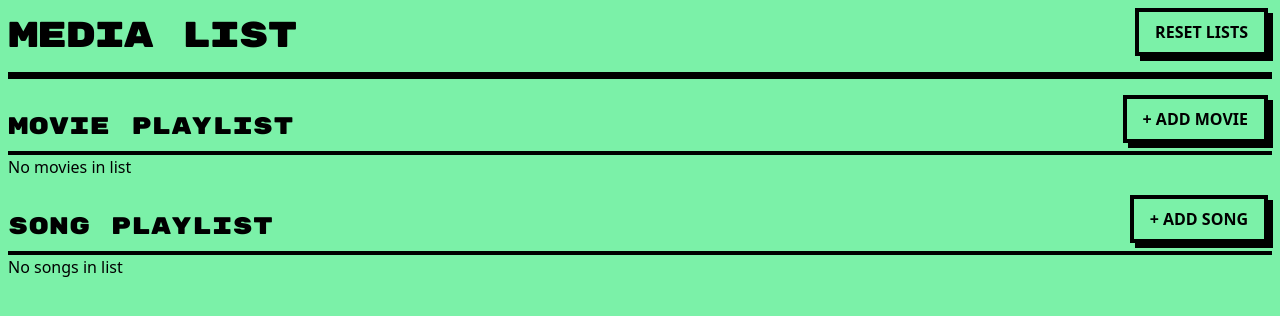
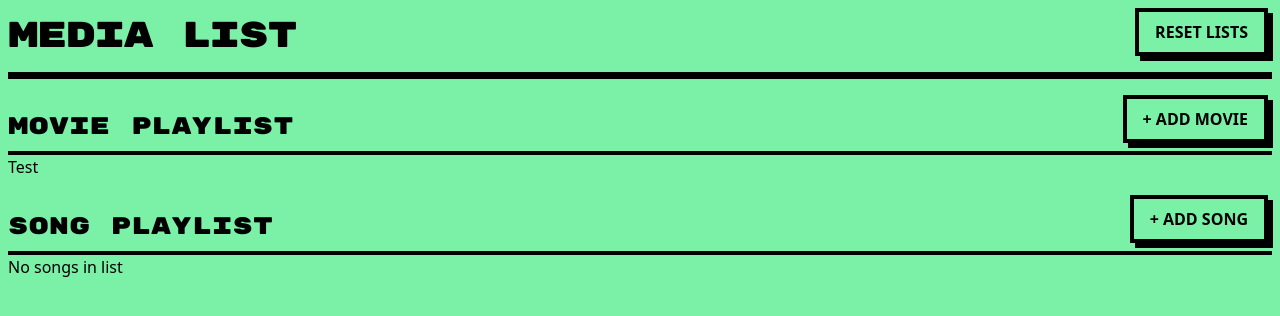
Before and after one commit to SmackSmash/media-ts, a React (Vite) app: page / in a window 1280 px wide. Both pictures are taken after a click on the button "+ ADD MOVIE". Shown: the top 316 px of the page. Built offline with nearby package versions, Linux system fonts and the light colour scheme.

Commit message:
Added addSong/Movie logic

```diff
--- a/src/App.tsx
+++ b/src/App.tsx
@@ -4,19 +4,23 @@ import MovieList from './components/MovieList';
 import SongList from './components/SongList';
 
 const App = () => {
-  const [movies, setMovies] = useState([]);
-  const [songs, setSongs] = useState([]);
+  const [movies, setMovies] = useState<string[]>([]);
+  const [songs, setSongs] = useState<string[]>([]);
 
   const handleReset = () => {
     setMovies([]);
     setSongs([]);
   };
 
-  const handleMovieAdd = () => {};
+  const handleMovieAdd = () => {
+    setMovies([...movies, 'Test']);
+  };
 
   const handleMovieRemove = () => {};
 
-  const handleSongAdd = () => {};
+  const handleSongAdd = () => {
+    setSongs([...songs, 'Test']);
+  };
 
   const handleSongRemove = () => {};
 
--- a/src/components/MovieList.tsx
+++ b/src/components/MovieList.tsx
@@ -1,17 +1,17 @@
 import type { FC } from 'react';
 import Button from './Button';
 
-const MovieList: FC<{ movies: string[] }> = ({ movies }) => {
+const MovieList: FC<{ movies: string[]; onAdd: () => void }> = ({ movies, onAdd }) => {
   return (
     <div className='mb-4'>
       <div className='flex w-full items-end justify-between border-b-4 pb-2'>
         <h2 className='font-rubik text-2xl'>Movie Playlist</h2>
-        <Button>+ Add Movie</Button>
+        <Button onClick={onAdd}>+ Add Movie</Button>
       </div>
       {movies.length ? (
         <ul>
-          {movies.map(movie => (
-            <li>{movie}</li>
+          {movies.map((movie, index) => (
+            <li key={index}>{movie}</li>
           ))}
         </ul>
       ) : (
--- a/src/components/SongList.tsx
+++ b/src/components/SongList.tsx
@@ -1,17 +1,17 @@
 import type { FC } from 'react';
 import Button from './Button';
 
-const SongList: FC<{ songs: string[] }> = ({ songs }) => {
+const SongList: FC<{ songs: string[]; onAdd: () => void }> = ({ songs, onAdd }) => {
   return (
     <div className='mb-4'>
       <div className='flex w-full items-end justify-between border-b-4 pb-2'>
         <h2 className='font-rubik text-2xl'>Song Playlist</h2>
-        <Button>+ Add Song</Button>
+        <Button onClick={onAdd}>+ Add Song</Button>
       </div>
       {songs.length ? (
         <ul>
-          {songs.map(song => (
-            <li>{song}</li>
+          {songs.map((song, index) => (
+            <li key={index}>{song}</li>
           ))}
         </ul>
       ) : (
```
